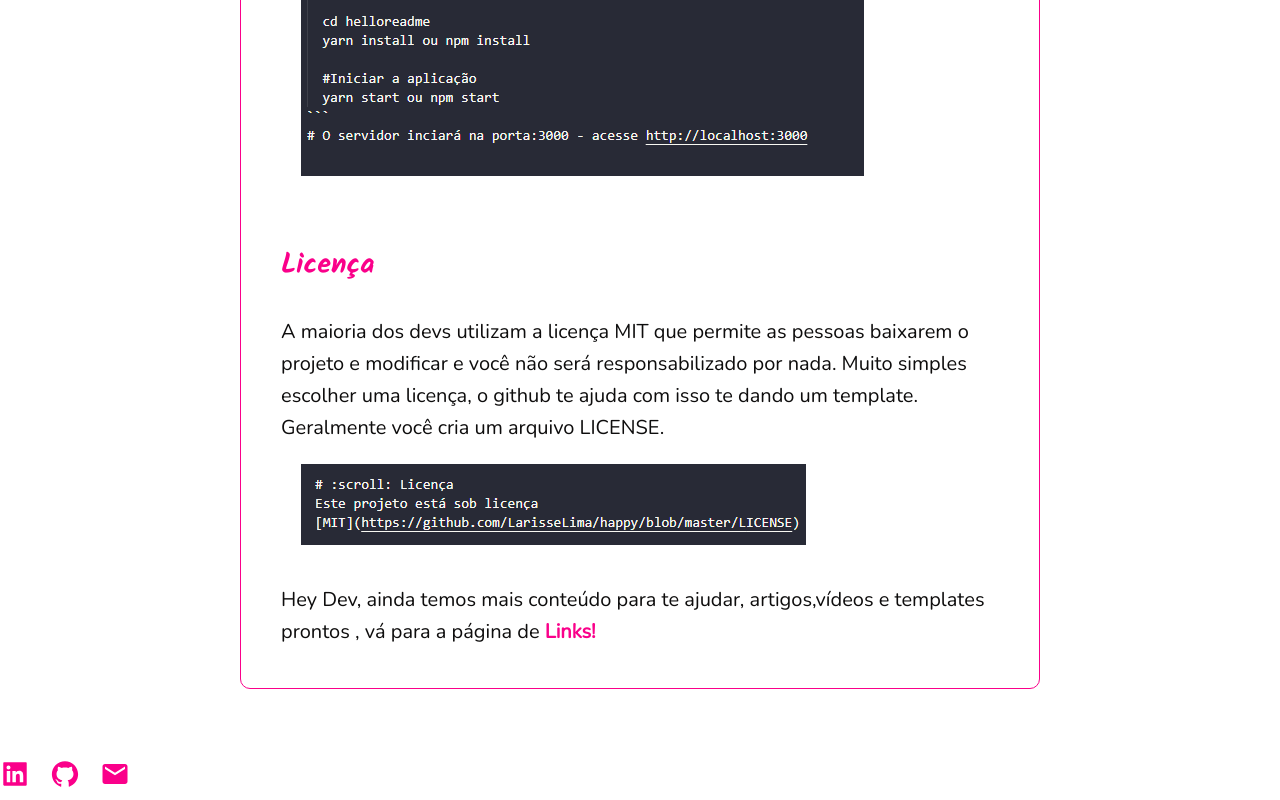
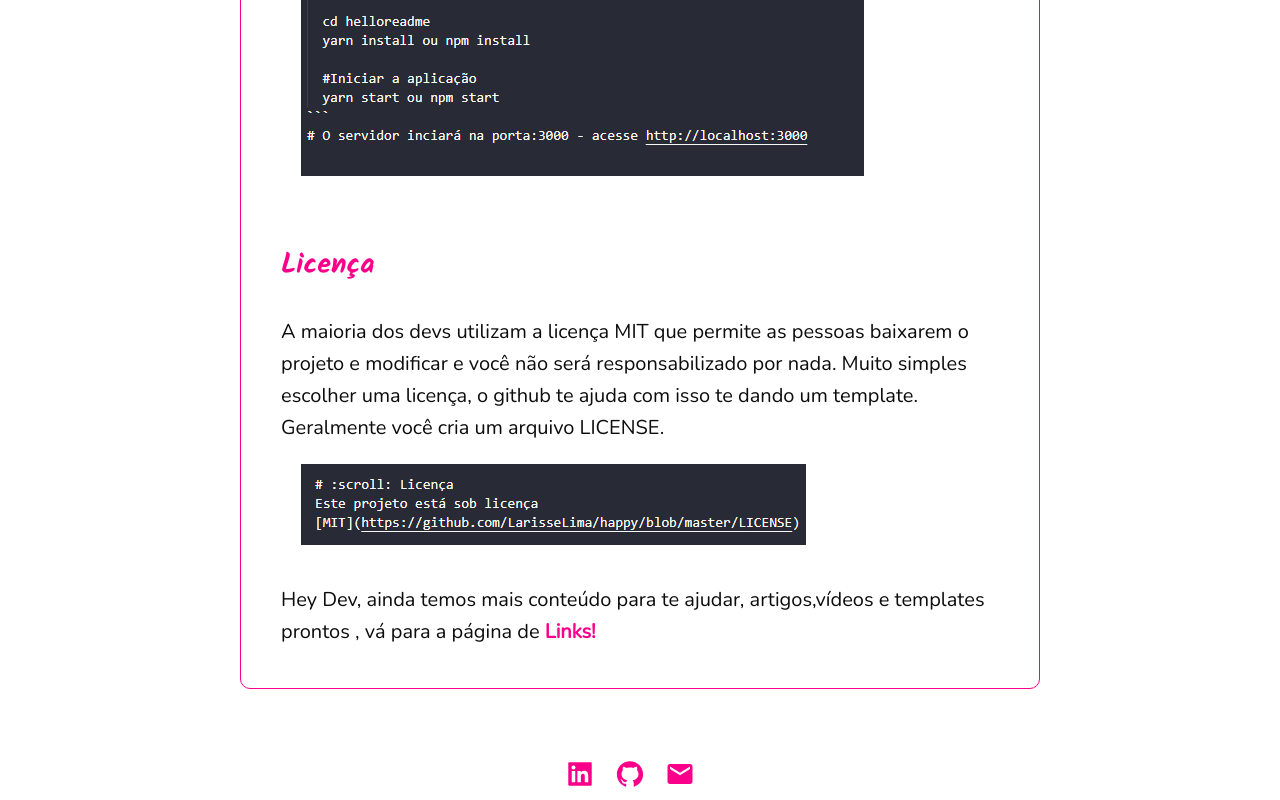
Before and after one commit to LarisseLima/hello-readme, a React (Create React App) app: page /tips in a window 1280 px wide. Shown: the part 2581-3381 px from the top of the page. Built offline with nearby package versions, Linux system fonts and the light colour scheme.

Commit message:
Ajustes css footer

```diff
--- a/src/Components/Footer/Footer.jsx
+++ b/src/Components/Footer/Footer.jsx
@@ -2,11 +2,14 @@ import React from 'react';
 import { AiFillLinkedin } from 'react-icons/ai';
 import { AiFillGithub } from 'react-icons/ai';
 import { MdEmail } from 'react-icons/md';
+import { useLocation } from 'react-router-dom'
 import './footer.css';
 
 export default function Footer() {
+  const path = useLocation().pathname;
   return (
-    <footer className="footer-bio">
+    <div className={path !== '/' ? 'footer__wrapper' : ''}>
+      <footer className="foote__bio">
         <a href="https://www.linkedin.com/in/larisselima/" className="icone-redes-in"
           target="blank">
           <AiFillLinkedin />
@@ -20,5 +23,6 @@ export default function Footer() {
           <MdEmail />
         </a>
       </footer>
+    </div>
   )
 }
--- a/src/Components/Footer/footer.css
+++ b/src/Components/Footer/footer.css
@@ -11,3 +11,9 @@
  color: #FF69BF;
 
 }
+
+.footer__wrapper{
+	width: 100%;
+	display: flex;
+	justify-content: center;
+}
```
Lines whose indentation alone changed are shown as unchanged.
